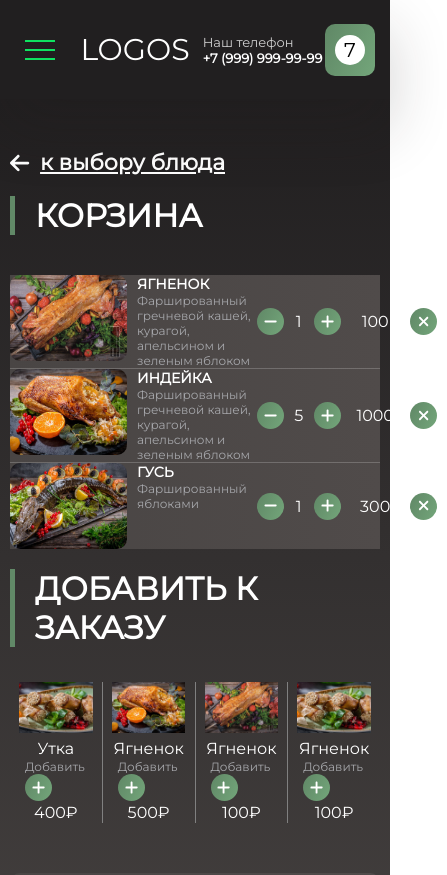
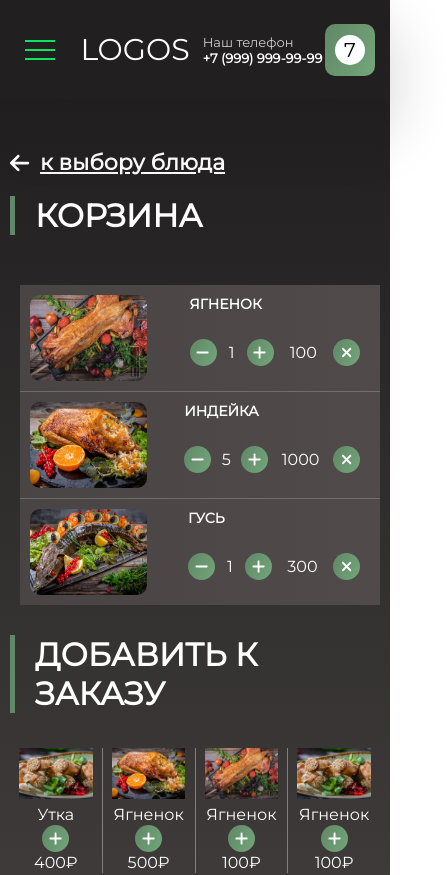
Before and after one commit to KovbenyaAlexander/shop, a React app: page /#/cart in a window 390 px wide. Shown: the top 875 px of the page, 447 px wide, since content can reach past the window. Built offline with nearby package versions, Linux system fonts and the light colour scheme.

Commit message:
add styles for cart page

```diff
--- a/src/components/CartAddToOrder/CartAddToOrder.tsx
+++ b/src/components/CartAddToOrder/CartAddToOrder.tsx
@@ -29,13 +29,16 @@ const CartAddToOrder = (): JSX.Element => {
                   <div key={item.id} className="cart__add-goods-item">
                     <img className="cart__add-goods-item-img" src={item.image} alt="img" />
                     <p>{item.name}</p>
-                    <span>
-                      Добавить
-                      {' '}
+                    <div className="cart__add-goods-item-add">
+                      <span className="cart__add-goods-item-text">
+                        Добавить
+                        {' '}
+                      </span>
                       <button type="button" onClick={() => incFoodHandler(item.id)}>
                         <FontAwesomeIcon icon={faPlus} />
                       </button>
-                    </span>
+                    </div>
+
                     <p>
                       {item.price}
                       &#x20bd;
--- a/src/components/CartAddToOrder/style.scss
+++ b/src/components/CartAddToOrder/style.scss
@@ -55,3 +55,13 @@
 .cart__add-goods-item:last-child{
   border-right: none;
 }
+
+@media screen and (max-width: 499px) {
+  .cart__add-goods-item{
+    &-add{
+      .cart__add-goods-item-text{
+        display: none;
+      }
+    }
+  }
+}
--- a/src/components/CartList/style.scss
+++ b/src/components/CartList/style.scss
@@ -1,9 +1,15 @@
+.cart-list{
+  padding: 10px;
+  margin-right: 10px;
+}
+
 .cart-list-item{
   display: grid;
   width: 100%;
   grid-template-columns: 117px 1fr 200px;
   background: linear-gradient(90deg, #494544 0%, #504B4A 100%);
   border-bottom: 1px solid rgba(255, 255, 255, 0.2);
+  padding: 10px;
 
   &__img{
     width: 117px;
@@ -108,3 +114,31 @@
     padding: 0;
   }
 }
+
+@media screen and (max-width: 499px) {
+
+ .cart-list-item{
+    grid-template-columns: unset;
+    grid-template-rows: unset;
+
+    grid-template-areas: 'img description'
+                         'img controls';
+
+    &__description{
+      grid-area: description;
+      p{
+        display: none;
+      }
+   }
+
+    &__controls{
+      grid-area: controls;
+    }
+
+    &__img{
+      grid-area: img;
+    }
+
+  }
+
+}
--- a/src/components/FoodCard/style.scss
+++ b/src/components/FoodCard/style.scss
@@ -93,9 +93,6 @@
   };
 
   &:hover{
-    // box-shadow: 0px 5px 10px rgba(114, 163, 121, 0.7);
-    // box-shadow: 0px 3px 5px rgba(114, 163, 121, 0.7);
-    // box-shadow: 3px 6px 8px #72a379b3;
     -webkit-box-shadow: 0px 3px 20px 10px rgba(114, 163, 121, 0.3);
     -moz-box-shadow: 0px 3px 20px 10px rgba(114, 163, 121, 0.3);
     box-shadow: 0px 3px 20px 10px rgba(114, 163, 121, 0.3);
--- a/src/components/FoodCards/FoodCards.tsx
+++ b/src/components/FoodCards/FoodCards.tsx
@@ -54,8 +54,6 @@ const FoodCards = (): JSX.Element => {
         <Swiper
           slidesOffsetBefore={20}
           spaceBetween={30}
-          slidesPerView={4.2}
-          className="swiper-container"
           height={385}
           breakpoints={{
             319: {
@@ -73,6 +71,10 @@ const FoodCards = (): JSX.Element => {
               width: 1440,
             },
           }}
+          onSlideChange={() => console.log('slide change')}
+          onSwiper={(swiper) => console.log(swiper)}
+          className="swiper-container"
+
         >
           {hotFood.map((item: IFoodCard) => (
             <SwiperSlide key={item.id}>
@@ -87,8 +89,6 @@ const FoodCards = (): JSX.Element => {
         <Swiper
           slidesOffsetBefore={20}
           spaceBetween={30}
-          slidesPerView={4.2}
-          className="swiper-container"
           height={385}
           breakpoints={{
             319: {
@@ -106,6 +106,10 @@ const FoodCards = (): JSX.Element => {
               width: 1440,
             },
           }}
+          onSlideChange={() => console.log('slide change')}
+          onSwiper={(swiper) => console.log(swiper)}
+          className="swiper-container"
+
         >
 
           {meetFod.map((item: IFoodCard) => (
--- a/src/components/FoodCards/style.scss
+++ b/src/components/FoodCards/style.scss
@@ -31,7 +31,13 @@
   }
 }
 
-@media screen and (min-width: 319px) {
+@media screen and (min-width: 1px) {
+  .swiper-container {
+    width: 95%;
+  }
+}
+
+@media screen and (min-width: 379px) {
   .swiper-container {
     width: 360px;
   }
```
Also changed, not shown: 1 other file (tests, documents, lock files or other folders).
